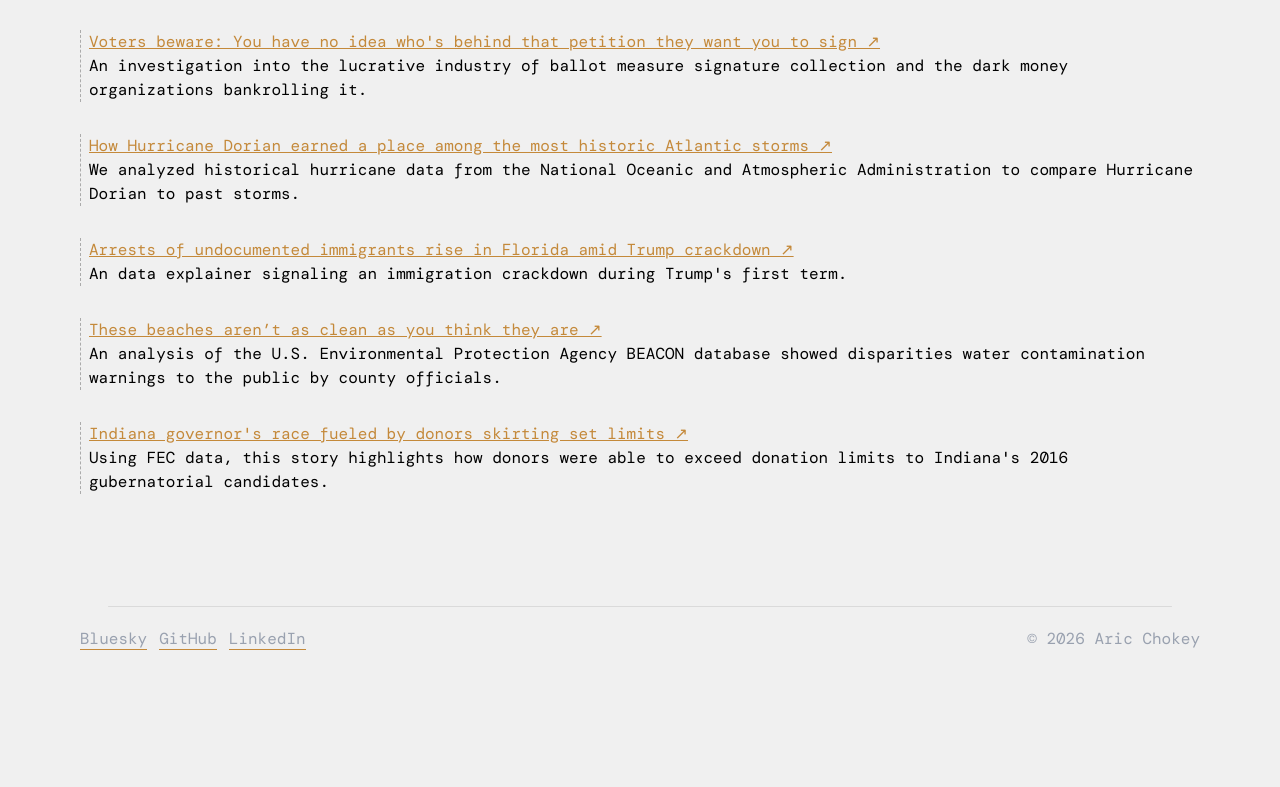
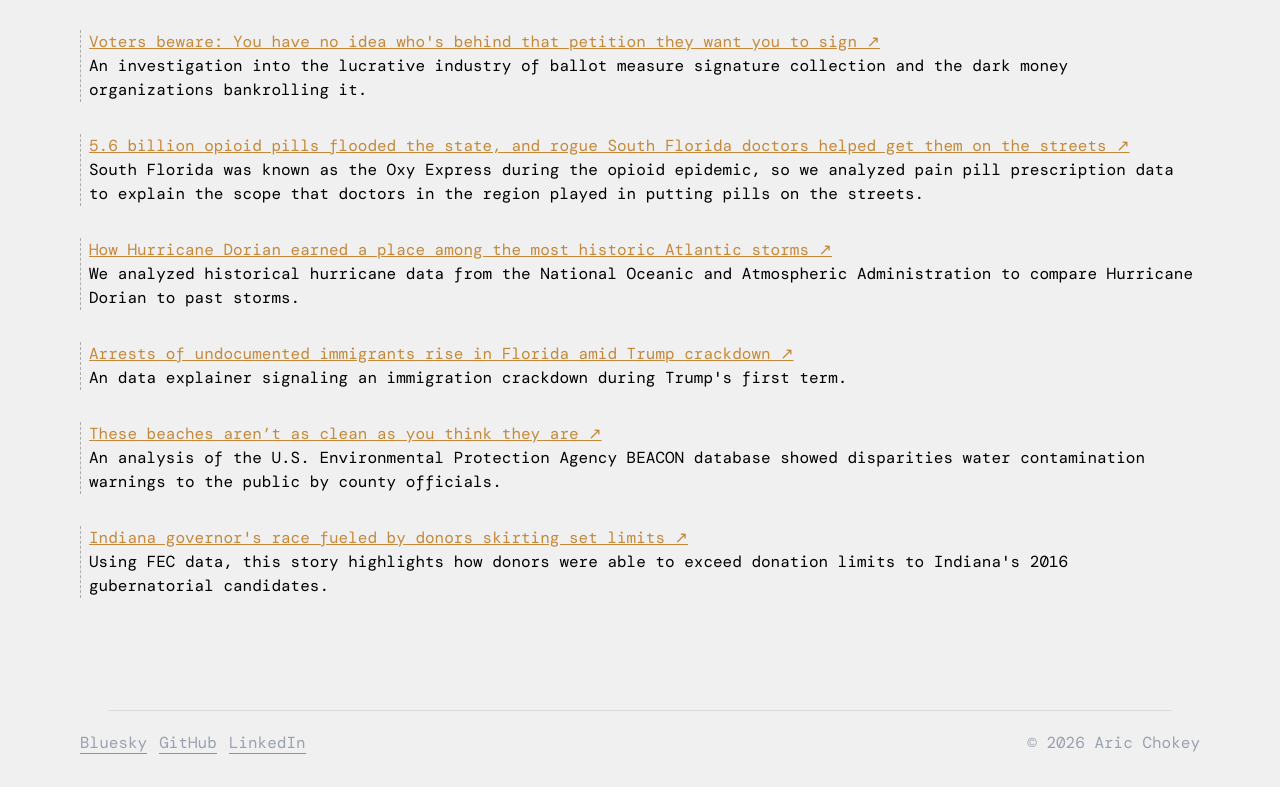
Before and after one commit to aachokey/aachokey.github.io, a SvelteKit app: page /work in a window 1280 px wide. Shown: the part 2595-3382 px from the top of the page. Before the commit the page ends 3278 px from the top, so only its background shows below. Built offline with nearby package versions, Linux system fonts and the light colour scheme; a web font is replaced by a local one.

Commit message:
Add a story

```diff
--- a/src/routes/work/stories.js
+++ b/src/routes/work/stories.js
@@ -16,6 +16,12 @@ export const stories = [
         "date": "",
         "description": "An investigation into the lucrative industry of ballot measure signature collection and the dark money organizations bankrolling it.",
         "url": "https://www.sun-sentinel.com/news/politics/fl-ne-petition-signature-gathering-industry-20191122-rofgdccdgvbmzpjqltfueobeza-story.html#nt=outfit",
+    },
+    {
+        "headline": "5.6 billion opioid pills flooded the state, and rogue South Florida doctors helped get them on the streets",
+        "date": "",
+        "description": "South Florida was known as the Oxy Express during the opioid epidemic, so we analyzed pain pill prescription data to explain the scope that doctors in the region played in putting pills on the streets.",
+        "url": "https://www.sun-sentinel.com/2019/07/27/56-billion-opioid-pills-flooded-the-state-and-rogue-south-florida-doctors-helped-get-them-on-the-streets/",
     },
     {
         "headline": "How Hurricane Dorian earned a place among the most historic Atlantic storms",
```
